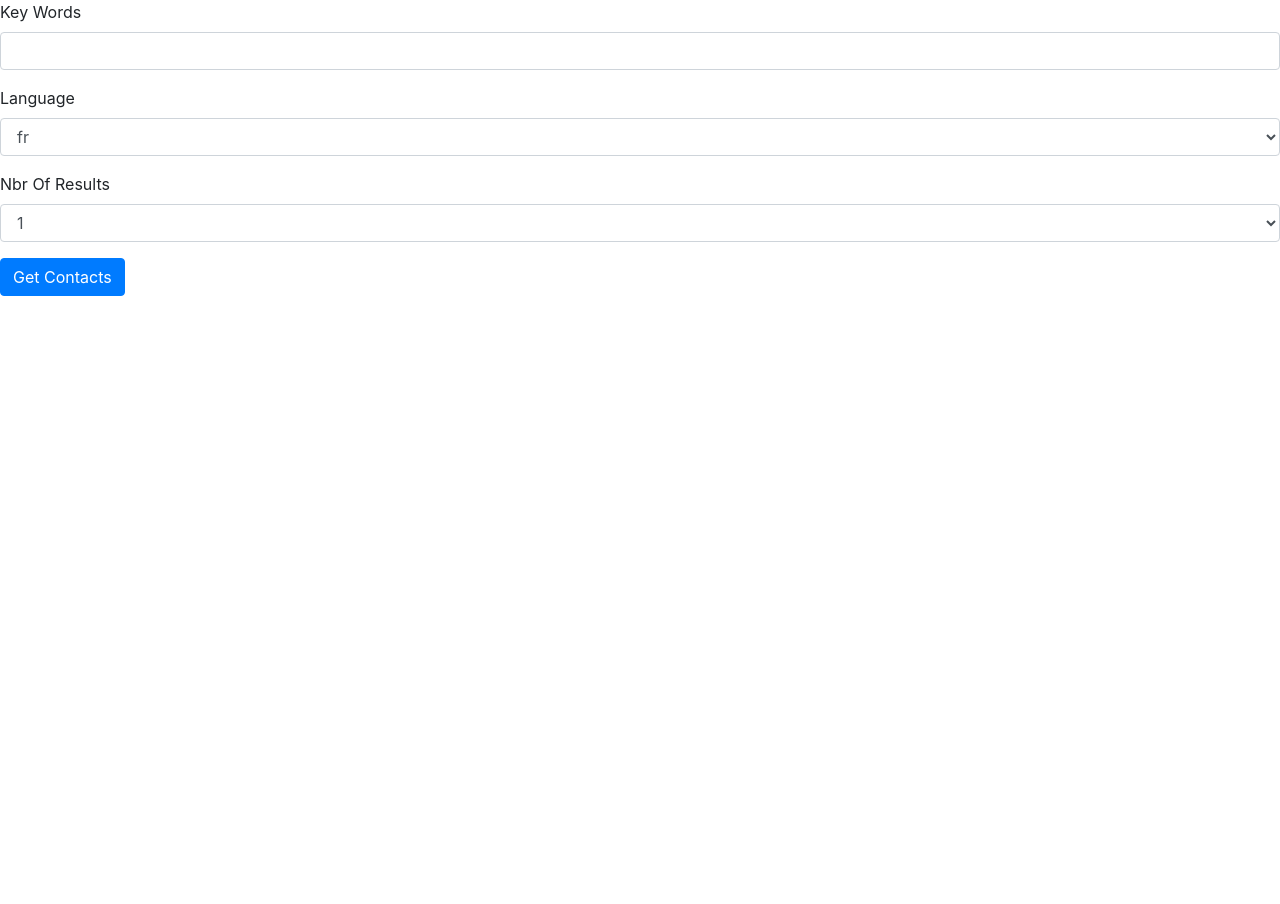
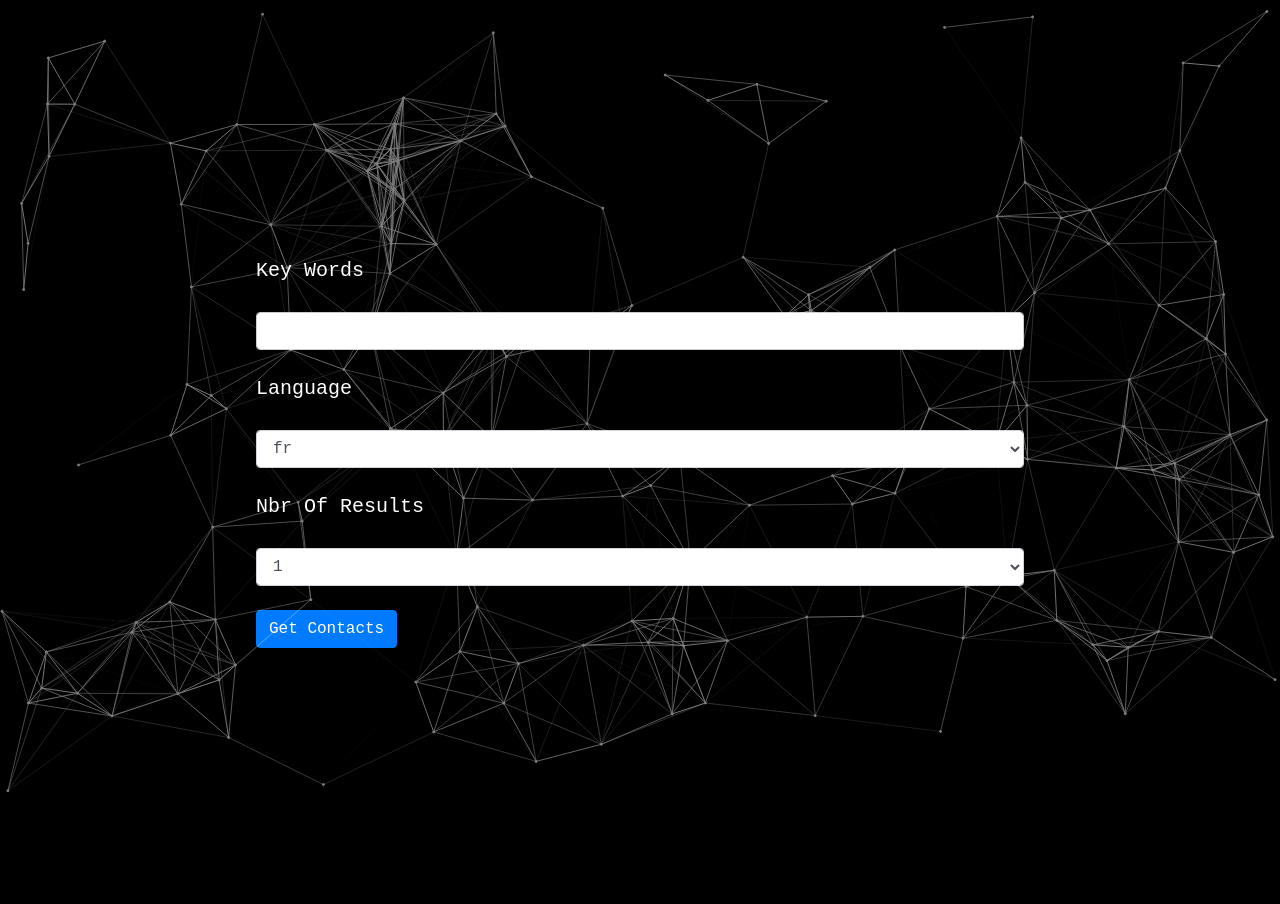
Before and after one commit to AzizBhiri/stageOuvrier, a Flask app: page / in a window 1280 px wide. Before the commit the page ends 296 px from the top, so only its background shows below. Run offline with Flask 2, Linux system fonts and the light colour scheme; some libraries are stand-ins or nearby versions.

Commit message:
this is the project after styling

```diff
--- /dev/null
+++ b/output.csv
@@ -0,0 +1,2 @@
+,email,link
+0,,
--- /dev/null
+++ b/static/app.js
@@ -0,0 +1,135 @@
+function atomsTracker() {
+    const canvas = document.getElementById('atoms');
+    const ctx = canvas.getContext('2d');
+    ctx.canvas.height = window.innerHeight;
+    ctx.canvas.width = window.innerWidth;
+
+    let particleArray = [];
+    const nbr = window.innerWidth / 5;
+    var coeff = 1;
+    if (window.innerWidth < 768) {
+        coeff = 100;
+    };
+
+    console.log(nbr, coeff);
+
+    let mouse = {
+        x: null, y: null, radius: (canvas.width / 150) * (canvas.height / 150)
+    };
+
+    window.addEventListener('mousemove', function (event) {
+        mouse.x = event.x;
+        mouse.y = event.y;
+    });
+
+    class Particle {
+        constructor(x, y, directionX, directionY, size, color) {
+            this.x = x;
+            this.y = y;
+            this.directionX = directionX;
+            this.directionY = directionY;
+            this.size = size;
+            this.color = color;
+        }
+
+        draw() {
+            ctx.beginPath();
+            ctx.arc(this.x, this.y, this.size, 0, Math.PI * 2, false);
+            ctx.fillStyle = 'rgba(255,255,255,1)';
+            ctx.fill();
+            ctx.strokeStyle = this.color;
+            ctx.stroke();
+        }
+
+        update() {
+            if (this.x + this.size * 2 > canvas.width || this.x - this.size * 2 < 0) {
+                this.directionX = -this.directionX;
+            }
+            if (this.y + this.size * 2 > canvas.height || this.y - this.size * 2 < 0) {
+                this.directionY = -this.directionY;
+            }
+
+            //mouse interactivity
+            // let dx = mouse.x - this.x;
+            // let dy = mouse.y - this.y;
+            // let distance = Math.sqrt(dx * dx + dy * dy);
+            // if (distance < mouse.radius + this.size) {
+            //     if (mouse.x < this.x && this.x < canvas.width - this.size * 5) {
+            //         this.x += 5;
+            //     }
+            //     if (mouse.x > this.x && this.x > this.size * 5) {
+            //         this.x -= 5;
+            //     }
+            //     if (mouse.y < this.y && this.y < canvas.height - this.size * 5) {
+            //         this.y += 5;
+            //     }
+            //     if (mouse.y > this.y && this.y > this.size * 5) {
+            //         this.y -= 5;
+            //     }
+            // }
+            this.x += this.directionX;
+            this.y += this.directionY;
+            this.draw();
+
+        }
+    }
+
+    function init() {
+        particleArray = [];
+        for (let i = 0; i < nbr / 1.5; i++) {
+            // let size = Math.random() * 10;
+            let size = 1;
+            let x = (Math.random() * ((innerWidth - size * 2) - size * 2)) + size * 2;
+            let y = (Math.random() * ((innerHeight - size * 2) - size * 2)) + size * 2;
+            let directionX = (Math.random() - 0.5) * 2;
+            let directionY = (Math.random() - 0.5) * 2;
+            let color = '#ffffff';
+            particleArray.push(new Particle(x, y, directionX, directionY, size, color));
+        }
+    }
+
+    function connect() {
+        let opacityValue = 1;
+        for (let a = 0; a < particleArray.length; a++) {
+            for (let b = a; b < particleArray.length; b++) {
+                let distance = ((particleArray[a].x - particleArray[b].x) * (particleArray[a].x - particleArray[b].x)) + ((particleArray[a].y - particleArray[b].y) * (particleArray[a].y - particleArray[b].y));
+                if (distance < coeff * (canvas.height / 7) * (canvas.width / 7)) {
+                    opacityValue = 1 - (distance / 20000);
+                    ctx.strokeStyle = 'rgb(255,255,255,' + opacityValue + ')';
+                    ctx.lineWidth = 1;
+                    ctx.beginPath();
+                    ctx.moveTo(particleArray[a].x, particleArray[a].y);
+                    ctx.lineTo(particleArray[b].x, particleArray[b].y);
+                    ctx.stroke();
+                }
+
+            }
+
+        }
+    }
+
+    function animate() {
+        requestAnimationFrame(animate);
+        ctx.clearRect(0, 0, innerWidth, innerHeight);
+        for (let i = 0; i < particleArray.length; i++) {
+            particleArray[i].update();
+        }
+        connect();
+    }
+
+    window.addEventListener('resize', function () {
+        canvas.height = innerHeight;
+        canvas.width = innerWidth;
+    })
+
+    window.addEventListener('mouseout', function () {
+        mouse.x = undefined;
+        mouse.y = undefined;
+    })
+
+    init();
+    animate();
+
+}
+
+atomsTracker();
--- /dev/null
+++ b/static/styleIndex.css
@@ -0,0 +1,52 @@
+*{
+    box-sizing: border-box;
+    overflow: hidden;
+}
+
+html {
+    margin: 0;
+    padding: 0;
+    width: 100%;
+    height: 100%;
+}
+
+body {
+    background-color: black;
+    font-family: 'Courier New', Courier, monospace;
+    font-size: 20px;
+    color: white;
+}
+
+form{
+    margin: 20%;
+}
+
+input[type=text], select {
+  width: 100%;
+  padding: 12px 20px;
+  margin: 8px 0;
+  display: inline-block;
+  border: 1px solid #ccc;
+  border-radius: 4px;
+  box-sizing: border-box;
+}
+
+input[type=submit] {
+  width: 100%;
+  background-color: #4CAF50;
+  color: white;
+  padding: 14px 20px;
+  margin: 8px 0;
+  border: none;
+  border-radius: 4px;
+  cursor: pointer;
+}
+
+#atoms{
+    opacity: 0.5;
+    position: absolute;
+    top: 0;
+    left: 0;
+    width: 100%;
+    height: 100%;
+}
--- a/templates/index.html
+++ b/templates/index.html
@@ -5,9 +5,11 @@
     <meta name="viewport" content="width=device-width, initial-scale=1.0">
     <link rel="stylesheet" href="https://stackpath.bootstrapcdn.com/bootstrap/4.5.2/css/bootstrap.min.css"
         integrity="sha384-JcKb8q3iqJ61gNV9KGb8thSsNjpSL0n8PARn9HuZOnIxN0hoP+VmmDGMN5t9UJ0Z" crossorigin="anonymous">
+    <link rel="stylesheet" type="text/css" href="{{url_for('static', filename = 'styleIndex.css')}}">
     <title>Web App</title>
 </head>
 <body>
+    <canvas id="atoms"></canvas>
     <form action="/" method="POST">
         <div class="form-group">
             <label for="exampleFormControlInput1">Key Words</label>
@@ -37,5 +39,6 @@
         </div>
         <button class="btn btn-primary" type="submit">Get Contacts</button>
     </form>
+    <script src="{{url_for('static', filename = 'app.js')}}"></script>
 </body>
 </html>
--- a/templates/results.html
+++ b/templates/results.html
@@ -3,6 +3,7 @@
 <head>
     <meta charset="UTF-8">
     <meta name="viewport" content="width=device-width, initial-scale=1.0">
+    <link rel="stylesheet" href="{{url_for('static', filename = 'styleResults.css')}}">
     <title>Web App</title>
 </head>
 <body>
```
Also changed, not shown: static/styleResults.css (added, +9 -0 lines), 2 other files.
